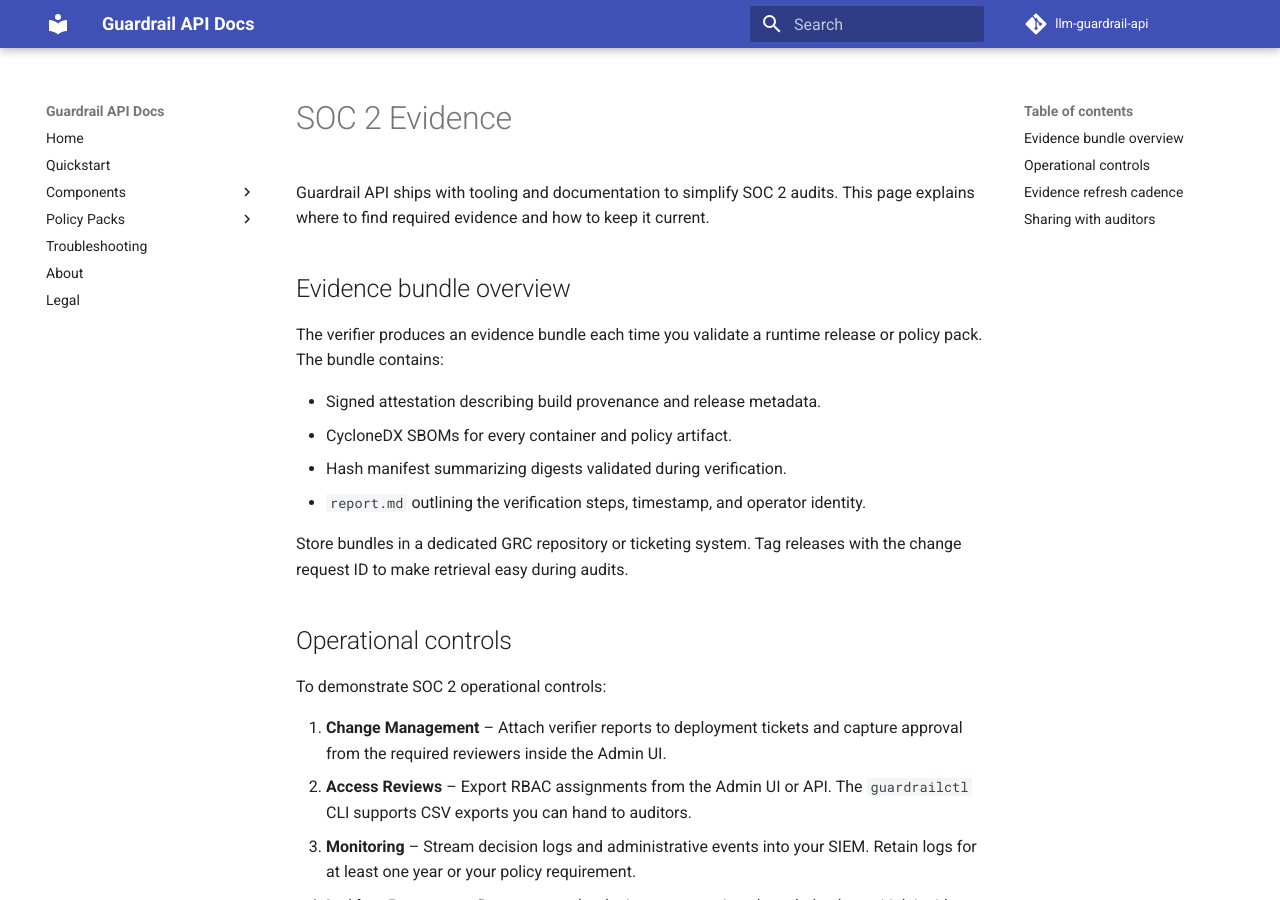
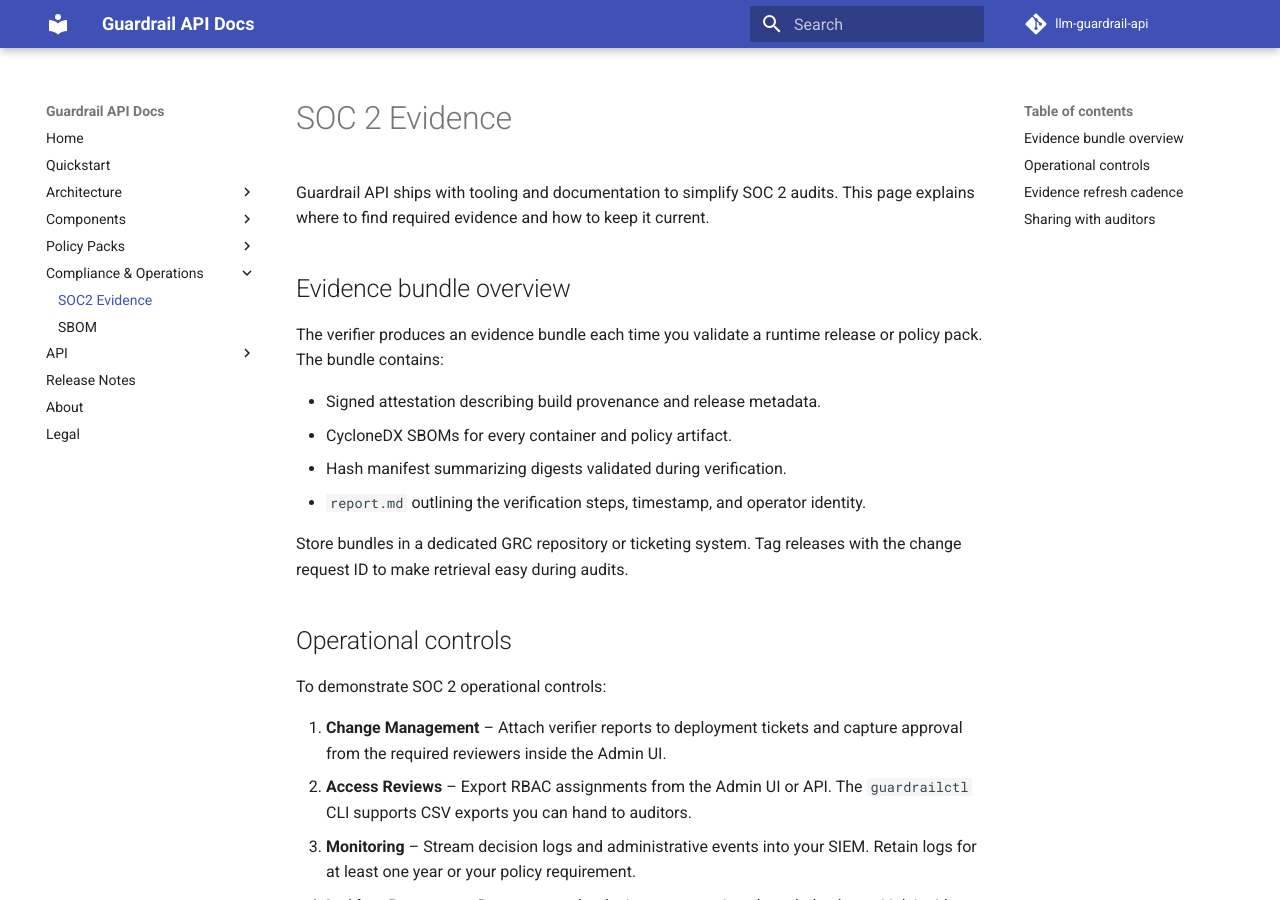
Before and after one commit to guardrail-labs/llm-guardrail-api, an MkDocs documentation site: the page built from docs/soc2-evidence.md, in a window 1280 px wide and 900 px high. Built offline with MkDocs 1.6.1 and Material for MkDocs 9.7.7, drawn with Linux system fonts in a browser that asks for light colours; comment, search, counter and statistics services are not loaded.

Commit message:
Restore missing documentation nav entries

```diff
--- a/mkdocs.yml
+++ b/mkdocs.yml
@@ -6,14 +6,23 @@
 nav:
   - Home: index.md
   - Quickstart: quickstart.md
+  - Architecture:
+      - Overview: architecture.md
+      - Tenants & RBAC: tenants-and-rbac.md
+      - Admin UI: admin-ui.md
   - Components:
-    - Core: components/core.md
-    - Enterprise: components/enterprise.md
-    - Verifier: components/verifier.md
+      - Core: components/core.md
+      - Enterprise: components/enterprise.md
+      - Verifier: components/verifier.md
   - Policy Packs:
-    - Overview: policy-packs/index.md
-    - Schema: policy-packs/schema.md
-  - Troubleshooting: troubleshooting.md
+      - Overview: policy-packs/index.md
+      - Schema: policy-packs/schema.md
+  - Compliance & Operations:
+      - SOC2 Evidence: soc2-evidence.md
+      - SBOM: compliance/sbom.md
+  - API:
+      - Reference: api-reference.md
+  - Release Notes: release-notes.md
   - About: about.md
   - Legal: legal.md
 theme:
```
